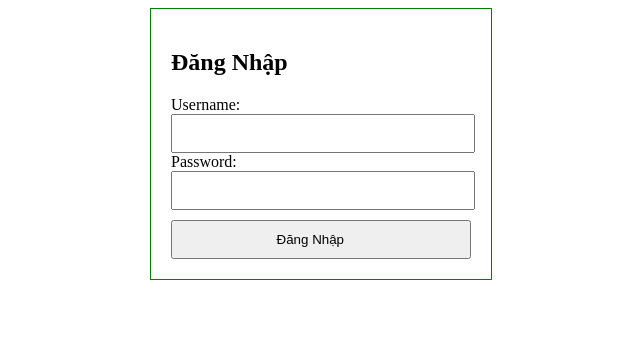
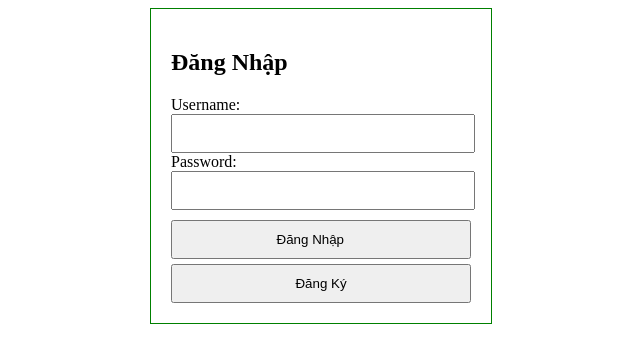
Before and after one commit to vinhpham77/fashion-shop-web, a PHP site: page /FromDn.php in a window 1280 px wide. Shown: the top 363 px of the page, without its empty margins (319-959 px from the left). Run offline with PHP 8.4, Linux system fonts and the light colour scheme.

Commit message:
Update FromDn.php

```diff
--- a/FromDn.php
+++ b/FromDn.php
@@ -15,6 +15,7 @@ Username: <input type="text" name="username" value="" required>
 Password: <input type="password" name="password" value="" required/>
 
 <input type="submit" name="dangky" class="login" value="Đăng Nhập	"/>
+ <input type="submit" name="dangky" class="register" value="Đăng Ký" style="margin-top: 5px;">
  </form>
 </body>
 </html>
```
